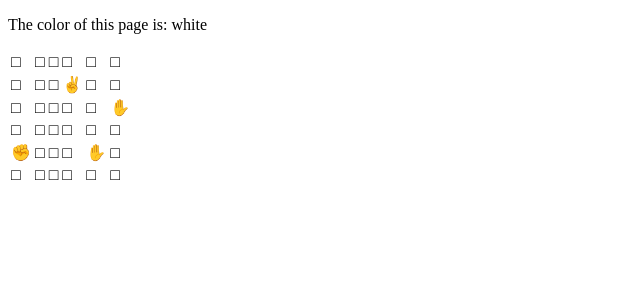
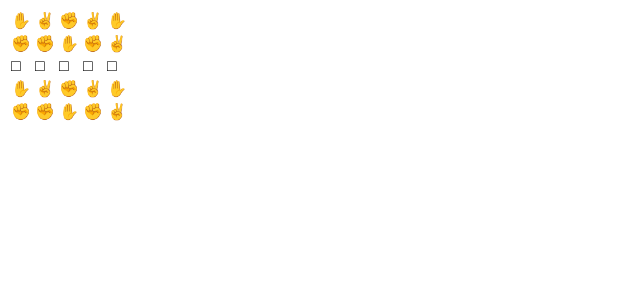
Before and after one commit to vantoozz/rps, a React app: page / in a window 1280 px wide. Shown: the top 300 px of the page, without its empty margins (0-640 px from the left). Built offline with nearby package versions, Linux system fonts and the light colour scheme.

Commit message:
+ attack

```diff
--- a/package.json
+++ b/package.json
@@ -6,8 +6,8 @@
   "author": "vantoozz@gmail.com",
   "main": "dist/index.html",
   "scripts": {
-    "build": "rm -rf dist && webpack --mode production",
-    "start": "webpack-dev-server --mode development --open --hot"
+    "dist": "rm -rf dist && webpack --mode production",
+    "dev": "webpack-dev-server --mode development --open --hot"
   },
   "dependencies": {
     "classnames": "^2.2.6",
--- a/src/Board/Board.ts
+++ b/src/Board/Board.ts
@@ -1,9 +1,9 @@
 import {Unit} from "../Units/Unit";
 import {Square} from "./Square";
 import {BoardDump} from "./BoardDump";
+import {Result} from "../Units/Result";
 
 export class Board {
-
     private readonly units: Map<Unit, Square> = new Map<Unit, Square>();
 
     private readonly _size: number;
@@ -46,7 +46,7 @@ export class Board {
     /**
      * @param unit
      */
-    public* availableTurns(unit: Unit): Iterable<Square> {
+    public* availableMove(unit: Unit): Iterable<Square> {
         const current = this.findUnit(unit);
         let possible: Square;
         for (let offsetX of [-1, 0, 1]) {
@@ -63,6 +63,56 @@ export class Board {
         }
     }
 
+
+    /**
+     *
+     */
+    public mayBeAttacked(from: Square, square: Square): boolean {
+        this.unitAt(from);
+        if (this.isSquareFree(square)) {
+            return false;
+        }
+        const offsetX: number = Math.abs(from.x - square.x);
+        const offsetY: number = Math.abs(from.y - square.y);
+
+        return (1 === offsetX && 0 === offsetY) || (0 === offsetX && 1 === offsetY);
+    }
+
+    /**
+     *
+     * @param from
+     * @param to
+     */
+    public move(from: Square, to: Square): void {
+        const unit: Unit = this.unitAt(from);
+        if (!this.isMoveAvailable(unit, to)) {
+            throw "Unavailable move";
+        }
+        this.units.set(unit, to);
+        this.dumpMap();
+    }
+
+    /**
+     *
+     * @param from
+     * @param to
+     */
+    public attack(from: Square, to: Square): Result {
+        const unit1: Unit = this.unitAt(from);
+        if (!this.mayBeAttacked(from, to)) {
+            throw "Unavailable attack";
+        }
+        let unit2 = this.unitAt(to);
+        const result = unit1.fight(unit2);
+        if (Result.Win === result) {
+            this.remove(unit2);
+        } else if (Result.Lose === result) {
+            this.remove(unit1);
+        }
+        this.dumpMap();
+        return result;
+    }
+
     /**
      *
      */
@@ -70,6 +120,9 @@ export class Board {
         return this._size;
     }
 
+    /**
+     *
+     */
     public dumpUnits(): BoardDump {
         let data: BoardDump = [];
         this.units.forEach((square: Square, unit: Unit) => {
@@ -79,6 +132,19 @@ export class Board {
             data[square.x][square.y] = unit.weapon;
         });
         return data;
+    }
+
+    /**
+     * @param unit
+     * @param square
+     */
+    private isMoveAvailable(unit: Unit, square: Square): boolean {
+        for (const turn of this.availableMove(unit)) {
+            if (turn.x === square.x && turn.y === square.y) {
+                return true;
+            }
+        }
+        return false;
     }
 
     /**
--- a/src/Components/App.tsx
+++ b/src/Components/App.tsx
@@ -4,15 +4,28 @@ import {Board} from "../Board/Board";
 import {Weapon} from "../Units/Weapon";
 import {Unit} from "../Units/Unit";
 
-const board = new Board(6);
-board.add(new Unit(Weapon.Paper), {x: 2, y: 5});
+const board = new Board(5);
+board.add(new Unit(Weapon.Paper), {x: 0, y: 0});
+board.add(new Unit(Weapon.Scissor), {x: 1, y: 0});
+board.add(new Unit(Weapon.Rock), {x: 2, y: 0});
+board.add(new Unit(Weapon.Scissor), {x: 3, y: 0});
+board.add(new Unit(Weapon.Paper), {x: 4, y: 0});
+board.add(new Unit(Weapon.Rock), {x: 0, y: 1});
+board.add(new Unit(Weapon.Rock), {x: 1, y: 1});
+board.add(new Unit(Weapon.Paper), {x: 2, y: 1});
+board.add(new Unit(Weapon.Rock), {x: 3, y: 1});
+board.add(new Unit(Weapon.Scissor), {x: 4, y: 1});
+board.add(new Unit(Weapon.Paper), {x: 0, y: 3});
 board.add(new Unit(Weapon.Scissor), {x: 1, y: 3});
-board.add(new Unit(Weapon.Rock), {x: 4, y: 0});
-board.add(new Unit(Weapon.Paper), {x: 4, y: 4});
+board.add(new Unit(Weapon.Rock), {x: 2, y: 3});
+board.add(new Unit(Weapon.Scissor), {x: 3, y: 3});
+board.add(new Unit(Weapon.Paper), {x: 4, y: 3});
+board.add(new Unit(Weapon.Rock), {x: 0, y: 4});
+board.add(new Unit(Weapon.Rock), {x: 1, y: 4});
+board.add(new Unit(Weapon.Paper), {x: 2, y: 4});
+board.add(new Unit(Weapon.Rock), {x: 3, y: 4});
+board.add(new Unit(Weapon.Scissor), {x: 4, y: 4});
 
 
-export default (props: { color: string }): React.ReactElement =>
-    <>
-        <p>The color of this page is: {props.color}</p>
-        <BoardView board={board}/>
-    </>
+export default (): React.ReactElement =>
+    <BoardView board={board}/>
--- a/src/Components/Board/Board.tsx
+++ b/src/Components/Board/Board.tsx
@@ -4,13 +4,14 @@ import {BoardDump} from "../../Board/BoardDump";
 import {Weapon} from "../../Units/Weapon";
 import {Square} from "../../Board/Square";
 import classNames from "classnames";
+import {Result} from "../../Units/Result";
 
 interface BoardViewProps {
     board: Board;
 }
 
 interface BoardViewState {
-    selectedUnit: Square;
+    selectedSquare?: Square;
 }
 
 export default class extends React.PureComponent<BoardViewProps, BoardViewState> {
@@ -26,11 +27,68 @@ export default class extends React.PureComponent<BoardViewProps, BoardViewState>
         )
     }
 
+    /**
+     * @param square
+     */
     private handleUnitClick(square: Square): void {
-        console.log(square);
-        this.setState({selectedUnit: square});
+
+        if (this.isUnderAttack(square)) {
+            return this.handleAttack(square);
+        }
+
+        if (this.isSelected(square)) {
+            this.setState({selectedSquare: undefined});
+            return;
+        }
+        this.setState({selectedSquare: square});
     }
 
+    /**
+     * @param square
+     */
+    private handleAttack(square: Square): void {
+        if (!this.state || undefined === this.state.selectedSquare) {
+            return;
+        }
+        let result: Result;
+        try {
+            result = this.props.board.attack(this.state.selectedSquare, square);
+        } catch (e) {
+            console.error(e);
+            return;
+        }
+        if (Result.Win === result) {
+            this.move(this.state.selectedSquare, square);
+        } else if (Result.Lose === result) {
+            this.setState({selectedSquare: undefined});
+        }
+    }
+
+    /**
+     * @param square
+     */
+    private handleSquareClick(square: Square): void {
+        if (!this.state || undefined === this.state.selectedSquare) {
+            return;
+        }
+        this.move(this.state.selectedSquare, square);
+    }
+
+    /**
+     *
+     * @param from
+     * @param to
+     */
+    private move(from: Square, to: Square) {
+        try {
+            this.props.board.move(from, to);
+        } catch (e) {
+            console.error(e);
+            return;
+        }
+
+        this.setState({selectedSquare: to});
+    }
 
     /**
      * @param board
@@ -39,13 +97,13 @@ export default class extends React.PureComponent<BoardViewProps, BoardViewState>
         const rows: React.ReactElement[] = [];
         const units: BoardDump = board.dumpUnits();
 
-        for (let x = 0; x < board.size; x++) {
+        for (let y = 0; y < board.size; y++) {
             let squares = [];
-            for (let y = 0; y < board.size; y++) {
+            for (let x = 0; x < board.size; x++) {
                 let squareElement = this.drawSquare(units, {x, y});
-                squares.push(<td key={y}>{squareElement}</td>);
+                squares.push(<td key={x}>{squareElement}</td>);
             }
-            rows.push(<tr key={x}>{squares}</tr>);
+            rows.push(<tr key={y}>{squares}</tr>);
         }
         return <tbody>{rows}</tbody>;
     };
@@ -57,12 +115,22 @@ export default class extends React.PureComponent<BoardViewProps, BoardViewState>
     private drawSquare(units: BoardDump, square: Square): React.ReactElement {
         const {x, y} = square;
         if (!Array.isArray(units[x]) || units[x][y] === undefined) {
-            return <>□</>;
+            return (
+                <span
+                    className='square'
+                    onClick={(): void => this.handleSquareClick(square)}
+                >
+                    □
+                </span>
+            );
         }
 
+        const underAttack = this.isUnderAttack(square);
+
         const elementClasses = classNames({
-            'unit': true,
-            selected: this.state && this.state.selectedUnit && this.state.selectedUnit.x === x && this.state.selectedUnit.y === y
+            unit: true,
+            selected: this.isSelected(square),
+            underAttack: underAttack,
         });
 
         return (
@@ -75,6 +143,25 @@ export default class extends React.PureComponent<BoardViewProps, BoardViewState>
         );
     }
 
+    /**
+     * @param square
+     */
+    private isUnderAttack(square: Square): boolean {
+
+        if (!this.state || this.state.selectedSquare === undefined) {
+            return false;
+        }
+
+        return this.props.board.mayBeAttacked(this.state.selectedSquare, square);
+    }
+
+    /**
+     * @param square
+     */
+    private isSelected(square: Square): boolean {
+        return this.state && this.state.selectedSquare !== undefined
+            && this.state.selectedSquare.x === square.x && this.state.selectedSquare.y === square.y;
+    }
 
     /**
      * @param weapon
--- a/src/Components/Board/board.scss
+++ /dev/null
@@ -1,7 +0,0 @@
-$selected-color: #06445f;
-
-.unit {
-  .selected {
-    color: $selected-color;
-  }
-}
--- a/src/app.html
+++ b/src/app.html
@@ -3,6 +3,17 @@
 <head>
     <meta charset="UTF-8"/>
     <title>PSR</title>
+    <style>
+        .unit, .square{
+            cursor: default;
+        }
+        .unit.selected{
+            color: blue;
+        }
+        .unit.underAttack{
+            color: red;
+        }
+    </style>
 </head>
 <body>
 <div id="root"></div>
--- a/src/app.tsx
+++ b/src/app.tsx
@@ -3,6 +3,6 @@ import * as ReactDOM from 'react-dom';
 import App from './Components/App';
 
 ReactDOM.render(
-    <App color='white'/>,
+    <App/>,
     document.getElementById('root')
 );
--- a/src/one.ts
+++ b/src/one.ts
@@ -17,7 +17,7 @@ board.add(unit3, {x: 4, y: 3});
 const result = unit1.fight(unit2);
 if (Result.Win === result) {
     board.remove(unit2);
-    console.log([...board.availableTurns(unit1)]);
+    console.log([...board.availableMove(unit1)]);
     console.log('Unit1 wins');
 } else if (Result.Lose === result) {
     board.remove(unit1);
```
